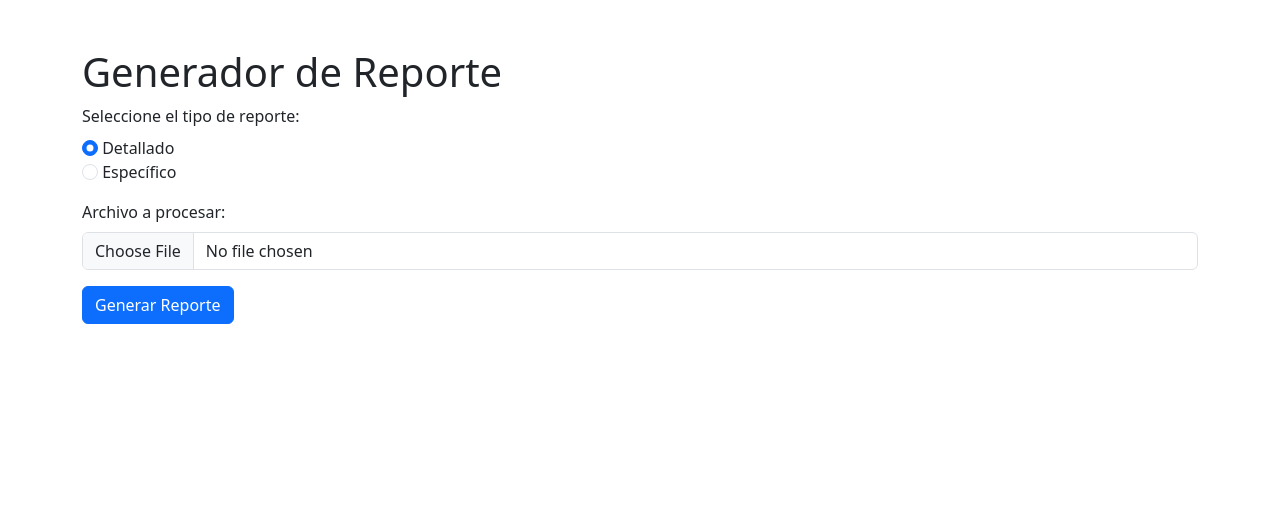
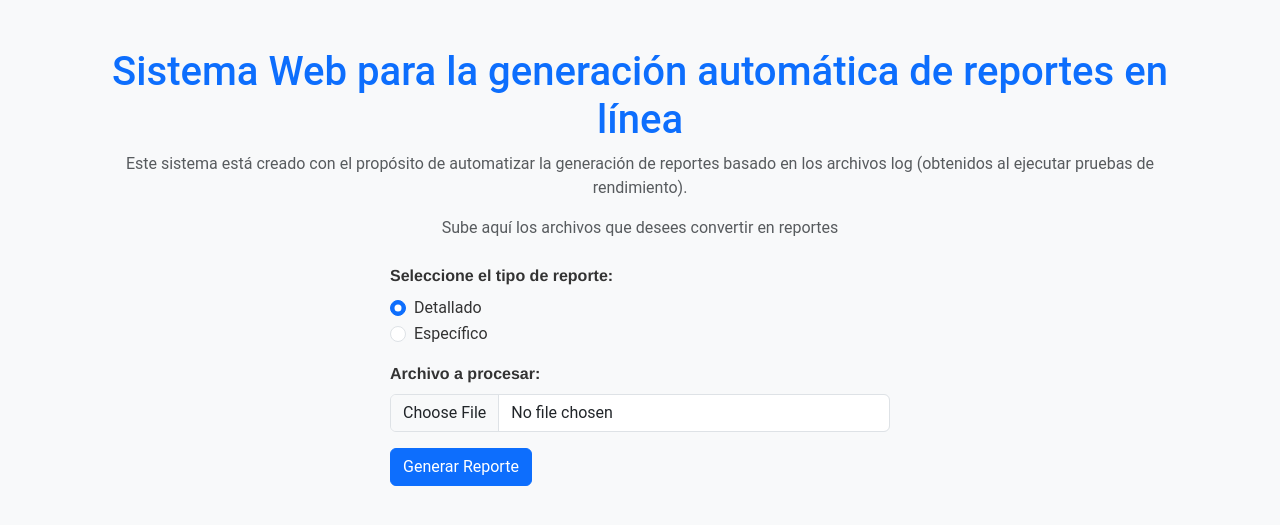
Before and after one commit to dafnehernandez/WebSystemAut, a Flask app: page / in a window 1280 px wide. Shown: the top 525 px of the page. Run offline with Flask 3, Linux system fonts and the light colour scheme.

Commit message:
v6 stable

```diff
--- a/app.py
+++ b/app.py
@@ -223,7 +223,7 @@ def descargar_pdf(nombre):
 
 @app.route('/descargar/xml/<nombre>')
 def descargar_xml(nombre):
-    return send_file(os.path.join(OUTPUT_FOLDER, nombre), as_attachment=True)
+    return send_file(os.path.join(OUTPUT_FOLDER, nombre), as_attsachment=True)
 
 if __name__ == '__main__':
     app.run(debug=True)
--- a/static/js/script.js
+++ b/static/js/script.js
@@ -1,21 +1,34 @@
-// JS para funcionalidad adicional si se desea
+// TODO JS
 document.addEventListener("DOMContentLoaded", () => {
   const input = document.getElementById('archivo');
   const selectBtn = document.getElementById('selectBtn');
   const fileName = document.getElementById('fileName');
+  const tipoRadios = document.querySelectorAll('input[name="tipo_reporte"]');
 
+  // Muestra nombre del archivo
   if (selectBtn && input && fileName) {
     selectBtn.addEventListener('click', () => input.click());
-
     input.addEventListener('change', () => {
       if (input.files.length > 0) {
         fileName.textContent = "Archivo seleccionado: " + input.files[0].name;
       }
     });
   }
+
+  // Activar u ocultar las opciones específicas al seleccionar tipo de reporte
+  if (tipoRadios.length) {
+    tipoRadios.forEach(radio => {
+      radio.addEventListener('change', toggleOpciones);
+    });
+    toggleOpciones(); // Ejecutar al cargar para reflejar estado inicial
+  }
 });
 
+// Función para mostrar u ocultar las opciones específicas
 function toggleOpciones() {
-        const tipo = document.querySelector('input[name="tipo_reporte"]:checked').value;
-        document.getElementById('opciones_especificas').style.display = (tipo === 'especifico') ? 'block' : 'none';
+  const tipo = document.querySelector('input[name="tipo_reporte"]:checked').value;
+  const opciones = document.getElementById('opciones-especificas');
+  if (opciones) {
+    opciones.style.display = (tipo === 'especifico') ? 'block' : 'none';
+  }
 }
--- a/templates/index.html
+++ b/templates/index.html
@@ -1,44 +1,80 @@
 <!DOCTYPE html>
 <html lang="es">
 <head>
-    <meta charset="UTF-8">
-    <title>Generador de Reportes</title>
-    <link href="https://cdn.jsdelivr.net/npm/bootstrap@5.3.0/dist/css/bootstrap.min.css" rel="stylesheet">
+  <meta charset="UTF-8">
+  <title>Sistema Web para la generación automática de reportes basado en archivos log</title>
+  <meta name="viewport" content="width=device-width, initial-scale=1">
+
+  <!-- Bootstrap CSS -->
+  <link href="https://cdn.jsdelivr.net/npm/bootstrap@5.3.3/dist/css/bootstrap.min.css" rel="stylesheet">
+  <link rel="stylesheet" href="{{ url_for('static', filename='css/estilos.css') }}">
+  <style>
+    .form-label {
+      font-weight: bold;
+      font-family: "Helvetica", sans-serif;
+    }
+  </style>
 </head>
-<body class="container mt-5">
-    <h1>Generador de Reporte</h1>
-    <form action="/upload" method="post" enctype="multipart/form-data">
+<body>
+
+  <div class="container mt-5">
+    <h1 class="text-center">Sistema Web para la generación automática de reportes en línea</h1>
+    <p class="text-muted text-center">
+      Este sistema está creado con el propósito de automatizar la generación de reportes
+      basado en los archivos log (obtenidos al ejecutar pruebas de rendimiento).
+    </p>
+    <p class="text-muted text-center">Sube aquí los archivos que desees convertir en reportes</p>
+
+    <div class="text-center mt-4">
+      <form action="/upload" method="post" enctype="multipart/form-data" class="text-start d-inline-block" style="max-width: 500px; width: 100%;">
+
+        <!-- Tipo de Reporte -->
         <div class="mb-3">
-            <label class="form-label">Seleccione el tipo de reporte:</label><br>
-            <input class="form-check-input" type="radio" name="tipo_reporte" value="detallado" checked> Detallado<br>
-            <input class="form-check-input" type="radio" name="tipo_reporte" value="especifico"> Específico
+          <label class="form-label">Seleccione el tipo de reporte:</label><br>
+          <div class="form-check">
+            <input class="form-check-input" type="radio" name="tipo_reporte" value="detallado" checked>
+            <label class="form-check-label">Detallado</label>
+          </div>
+          <div class="form-check">
+            <input class="form-check-input" type="radio" name="tipo_reporte" value="especifico">
+            <label class="form-check-label">Específico</label>
+          </div>
         </div>
 
+        <!-- Secciones específicas -->
         <div id="opciones-especificas" class="mb-3" style="display: none;">
-            <label class="form-label">Seleccione las secciones que le interese revisar en el informe:</label><br>
-            <input class="form-check-input" type="checkbox" name="secciones" value="lineas"> Total de líneas analizadas<br>
-            <input class="form-check-input" type="checkbox" name="secciones" value="path"> Path del archivo<br>
-            <input class="form-check-input" type="checkbox" name="secciones" value="netdata"> Métricas con Netdata<br>
-            <input class="form-check-input" type="checkbox" name="secciones" value="instalados"> Programas instalados y abiertos<br>
+          <label class="form-label">Seleccione las secciones que le interese revisar en el informe:</label>
+          <div class="form-check">
+            <input class="form-check-input" type="checkbox" name="secciones" value="lineas">
+            <label class="form-check-label">Total de líneas analizadas</label>
+          </div>
+          <div class="form-check">
+            <input class="form-check-input" type="checkbox" name="secciones" value="path">
+            <label class="form-check-label">Path del archivo</label>
+          </div>
+          <div class="form-check">
+            <input class="form-check-input" type="checkbox" name="secciones" value="netdata">
+            <label class="form-check-label">Métricas con Netdata</label>
+          </div>
+          <div class="form-check">
+            <input class="form-check-input" type="checkbox" name="secciones" value="instalados">
+            <label class="form-check-label">Programas instalados y abiertos</label>
+          </div>
         </div>
 
+        <!-- Archivo -->
         <div class="mb-3">
-            <label for="archivo" class="form-label">Archivo a procesar:</label>
-            <input class="form-control" type="file" name="archivo" id="archivo" required>
+          <label class="form-label">Archivo a procesar:</label>
+          <input class="form-control" type="file" name="archivo" required>
         </div>
+
         <button type="submit" class="btn btn-primary">Generar Reporte</button>
-    </form>
+      </form>
+    </div>
+  </div>
 
-    <script>
-        document.addEventListener('DOMContentLoaded', () => {
-            const opciones = document.getElementById('opciones-especificas');
-            const radios = document.querySelectorAll('input[name="tipo_reporte"]');
-            radios.forEach(radio => {
-                radio.addEventListener('change', () => {
-                    opciones.style.display = radio.value === 'especifico' ? 'block' : 'none';
-                });
-            });
-        });
-    </script>
+  <!-- Scripts -->
+  <script src="https://cdn.jsdelivr.net/npm/bootstrap@5.3.3/dist/js/bootstrap.bundle.min.js"></script>
+  <script src="{{ url_for('static', filename='js/script.js') }}"></script>
 </body>
 </html>
```
Also changed, not shown: outputs/Reporte_Componentes_Estructurado.txt.xml (+1 -1 lines), 1 other file.
